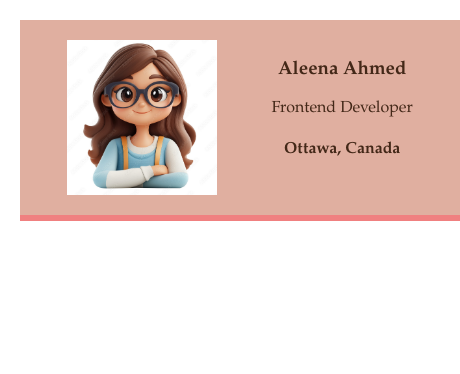
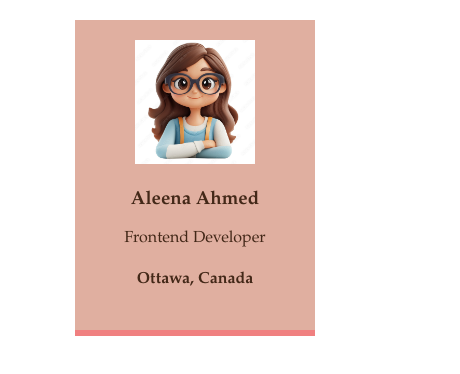
Before and after one commit to amenaakter31/Business_Card, a plain HTML site: page index.html in a window 390 px wide. Shown: the whole page, 460 px wide, since content can reach past the window. Drawn offline with Linux system fonts and the light colour scheme.

Commit message:
added media query

```diff
--- a/style.css
+++ b/style.css
@@ -19,3 +19,16 @@ body{
     background: #e0afa0;
     border-bottom: 6px solid #f08080;
 }
+
+/*-----media query------*/
+
+@media(max-width: 767px) {
+    .avatar{
+     width: 120px;
+    }
+    .card{
+        width: 200px;
+        display: block;
+        text-align: center;
+    }
+}
```
Also changed, not shown: index.html (+1 -1 lines).
